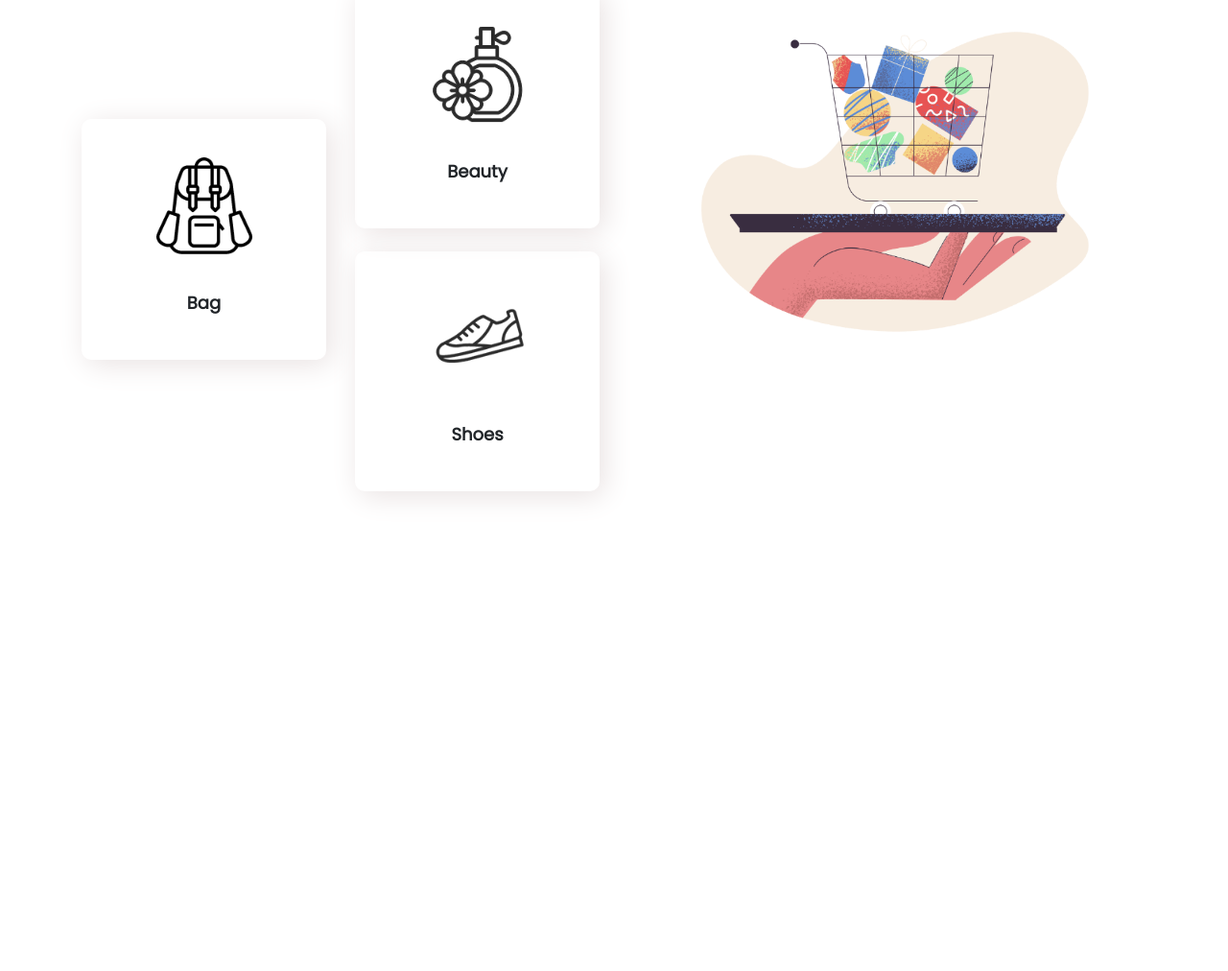
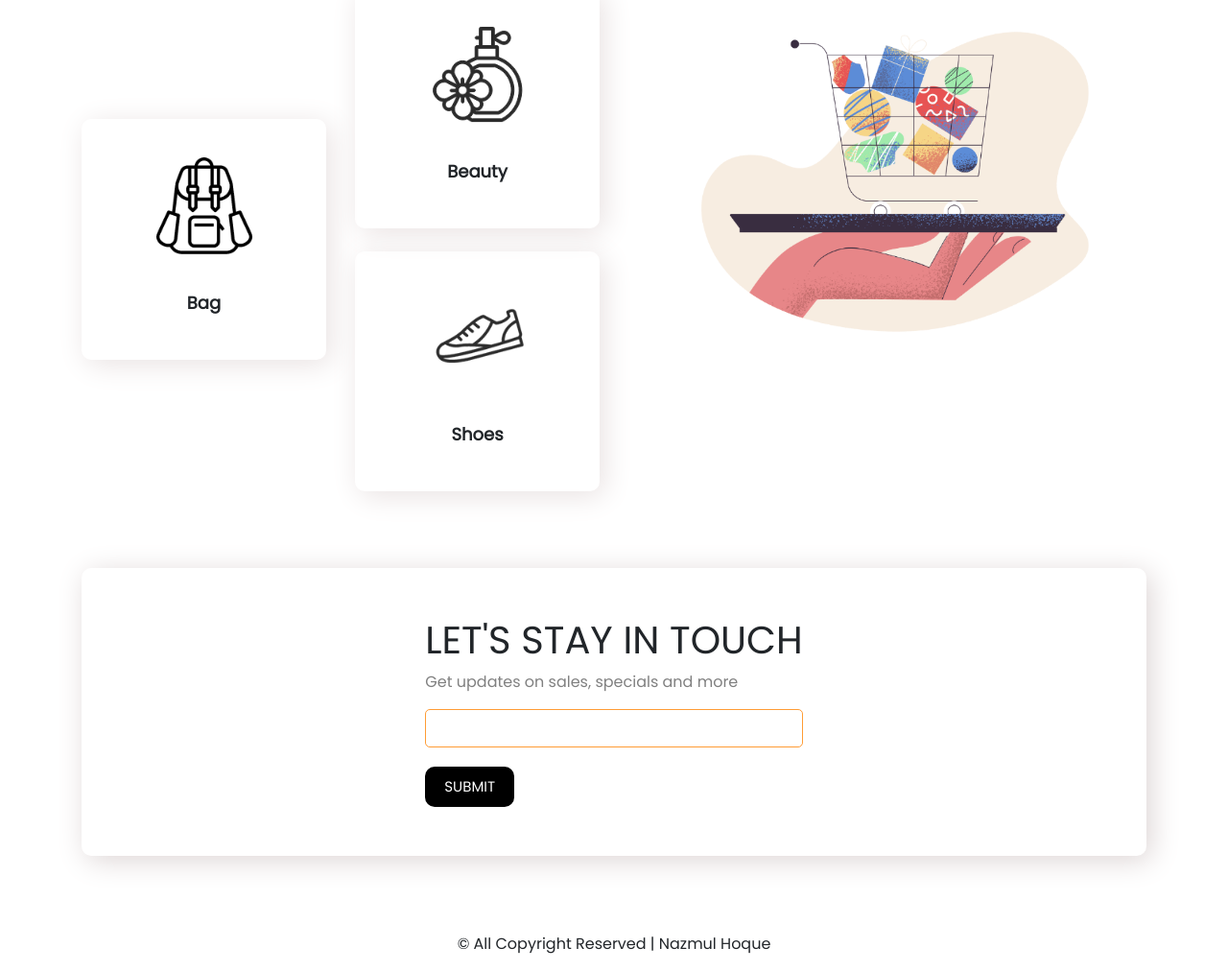
Before and after one commit to hoque-nazmul/hot-gadgets, a plain HTML site: page index.html in a window 1280 px wide. Shown: the part 2153-3165 px from the top of the page at 96% size. Before the commit the page ends 2745 px from the top, so only its background shows below. Drawn offline with Linux system fonts and the light colour scheme; files whose address does not match are found by name.

Commit message:
contact & footer section is added

```diff
--- a/css/style.css
+++ b/css/style.css
@@ -152,3 +152,24 @@ body{
     font-weight: 700;
     margin-top: 40px;
 }
+
+.wrapper-content {
+    height: 300px;
+    border: none;
+    border-radius: 10px;
+    box-shadow: 5px 5px 30px rgb(221, 213, 213);
+}
+
+.wrapper-content p {
+    font-weight: 500;
+    color: #808080;
+}
+
+.wrapper-content input {
+    display: block;
+    width: 100%;
+    height: 40px;
+    border-radius: 5px;
+    border: 1px solid #FF9C35;
+    margin-bottom: 20px;
+}
--- a/index.html
+++ b/index.html
@@ -234,6 +234,19 @@
            </div>
        </div>
    </div>
+   <div class="container margin-bottom" id="contact">
+    <div class="wrapper-content d-flex justify-content-center align-items-center">
+      <div class="contact">
+        <h1>LET'S STAY IN TOUCH</h1>
+        <p>Get updates on sales, specials and more</p>
+        <input type="text">
+        <button class="buy-now-button">Submit</button>
+      </div>
+    </div>
+  </div>
+  <footer>
+      <p class="text-center">&copy; All Copyright Reserved | Nazmul Hoque</p>
+  </footer>
 
     <script src="js/jquery.js"></script>
     <script src="js/popper.js"></script>
```
